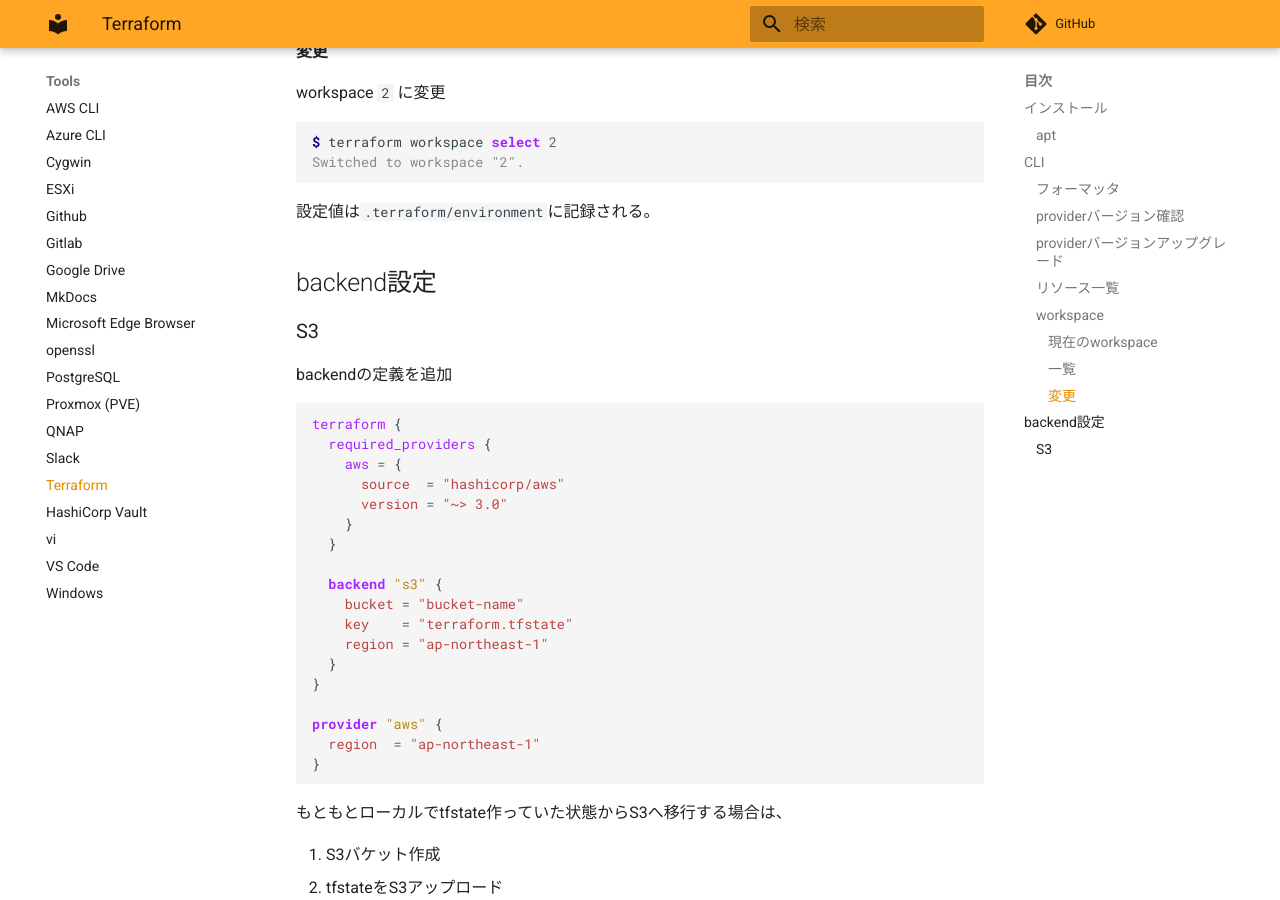
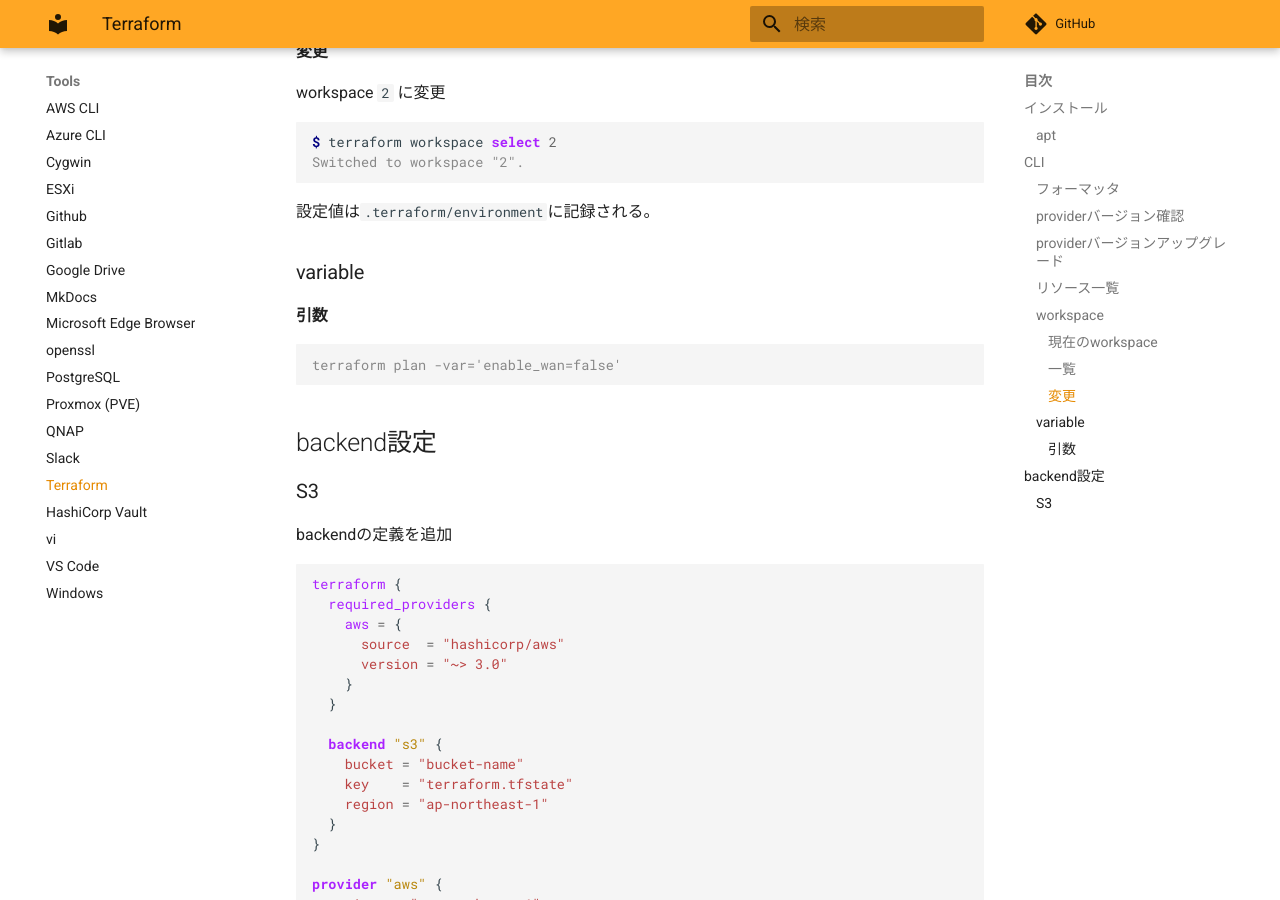
Before and after one commit to zaki-lknr/docs, an MkDocs documentation site: the page built from docs/Tools/terraform.md, in a window 1280 px wide and 900 px high, scrolled down 1501 px. Built offline with MkDocs 1.6.1 and Material for MkDocs 9.7.7, drawn with Linux system fonts in a browser that asks for light colours; comment, search, counter and statistics services are not loaded.

Commit message:
add: tools/terraform: cliでvariable

````diff
--- a/docs/Tools/terraform.md
+++ b/docs/Tools/terraform.md
@@ -76,6 +76,14 @@ Switched to workspace "2".
 
 設定値は`.terraform/environment`に記録される。
 
+### variable
+
+#### 引数
+
+```console
+terraform plan -var='enable_wan=false'
+```
+
 ## backend設定
 
 ### S3
````
